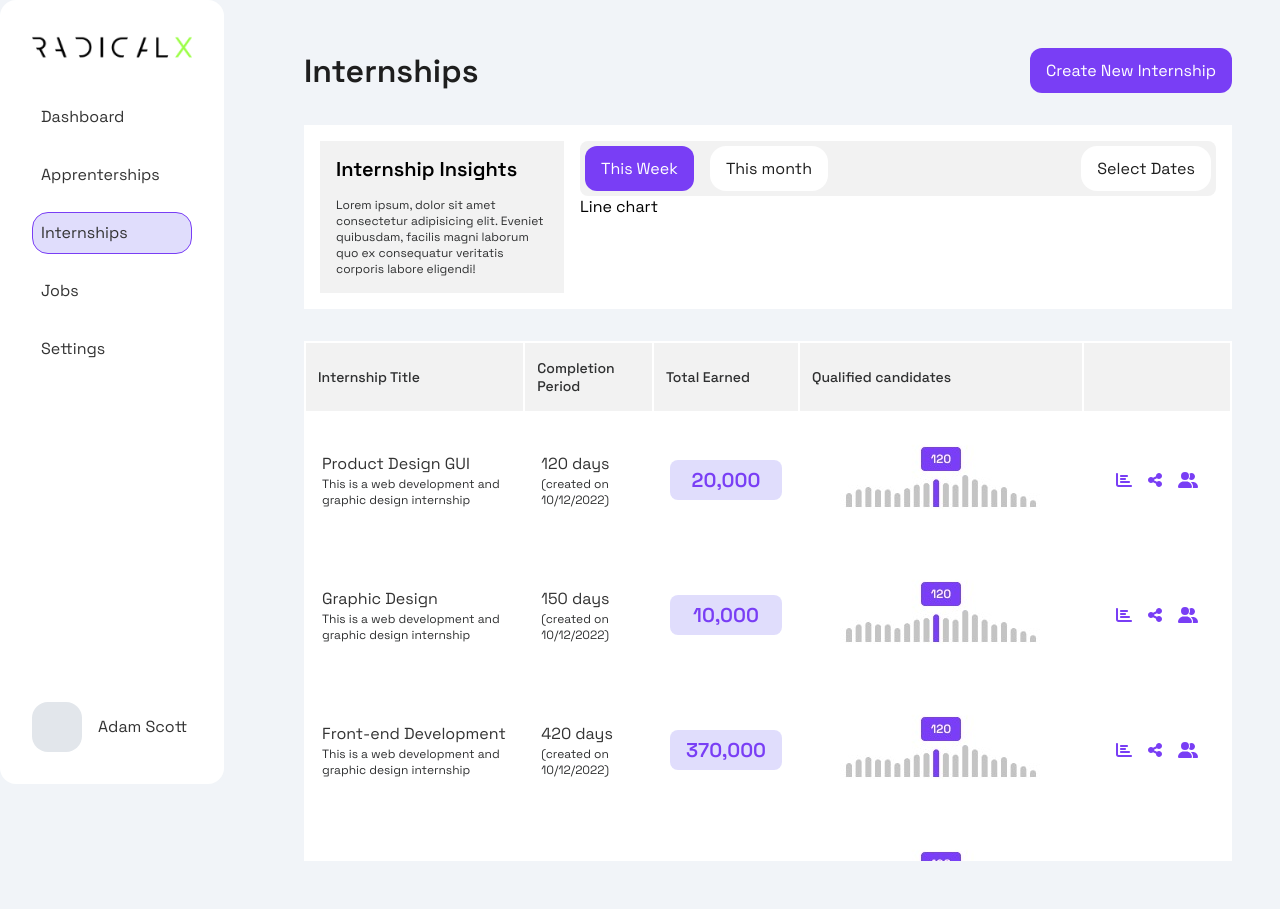
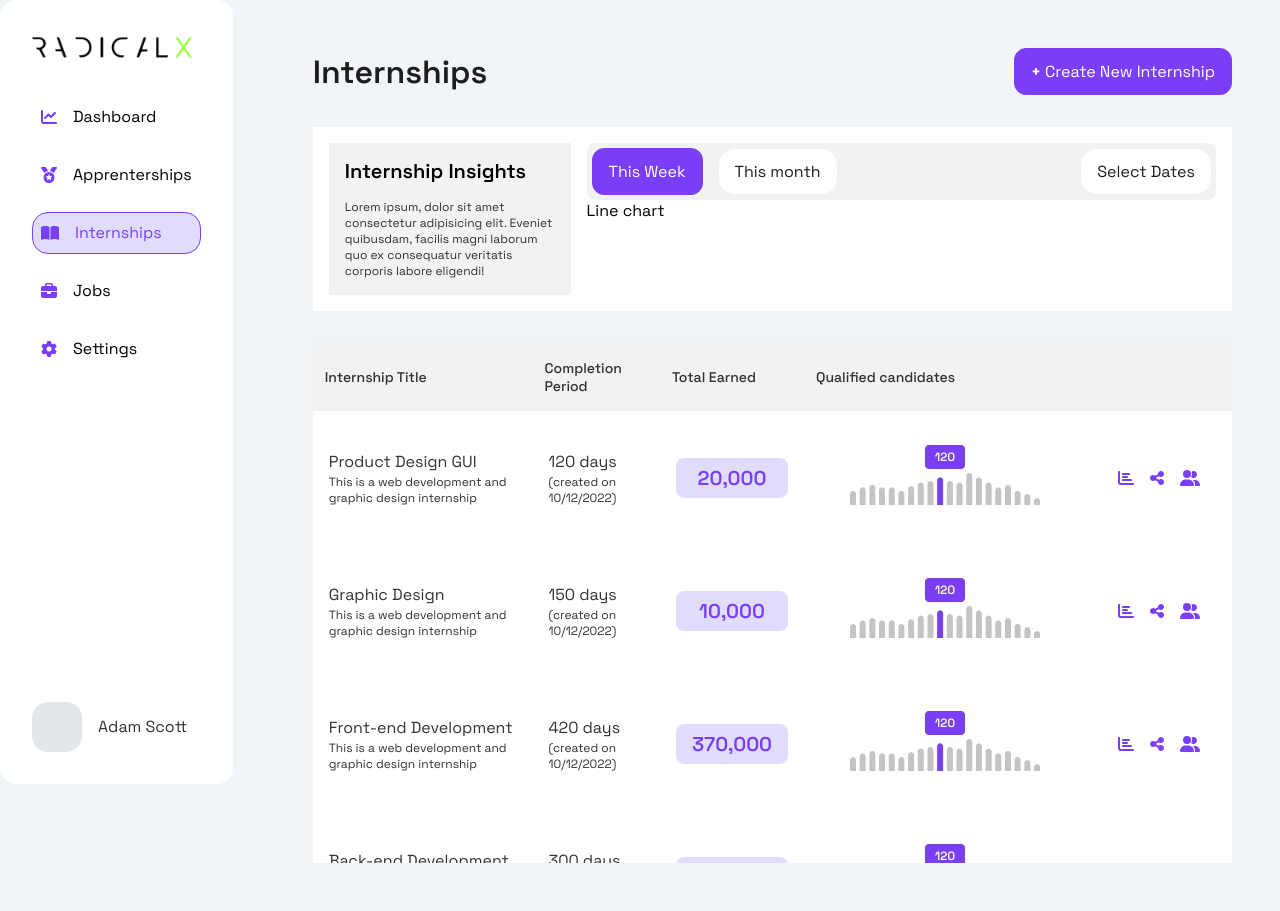
Before and after one commit to Salman-Abdulqadir/radicalx_internship, a React (Create React App) app: page / in a window 1280 px wide. Built offline with nearby package versions, Linux system fonts and the light colour scheme.

Commit message:
small changes

```diff
--- a/src/GlobalStyling.js
+++ b/src/GlobalStyling.js
@@ -66,7 +66,14 @@ export default createGlobalStyle`
         padding: 12px 1rem;
         border-radius: 12px;
         background-color: ${primary_color};
+        border: 1px solid ${primary_color};
         color: white;
+        transition: all 0.5s ease;
+        &:hover{
+            background-color: rgba(102, 85, 239, 0.2);
+            color: ${primary_color};
+
+        }
     }
     .flex{
         display: flex;
@@ -83,7 +90,7 @@ export default createGlobalStyle`
     }
     .active-link{
         border: 1px solid ${primary_color}!important;
-        color: ${primary_color};
+        color: ${primary_color}!important;
         background: rgba(102, 85, 239, 0.2);
     }
 `;
--- a/src/components/dashboard.jsx
+++ b/src/components/dashboard.jsx
@@ -10,7 +10,7 @@ const Dashboard = () => {
     <StyledDashboard>
       <div className="flex">
         <h2>Internships</h2>
-        <button className="purple-btn">Create New Internship</button>
+        <button className="purple-btn"> <strong>+</strong> Create New Internship</button>
       </div>
       <Insight />
       <InternshipList/>
--- a/src/components/intershipList.jsx
+++ b/src/components/intershipList.jsx
@@ -50,7 +50,7 @@ const InternshipList = () =>{
     ]
     return(
         <StyledTable>
-            <table>
+            <table cellSpacing={0}>
                 <StyledHeader>
                     <th>Internship Title</th>
                     <th>Completion Period</th>
@@ -76,6 +76,7 @@ const InternshipList = () =>{
 const StyledTable = styled.div`
     table{
         width: 100%;
+        postion: relative;
     }
     max-height: 65vh;
     overflow-y: scroll;
@@ -103,8 +104,10 @@ const StyledTable = styled.div`
 
 `
 const StyledHeader = styled.tr`
-    background: #f2f2f2;
+    position: sticky;
+    top: 0px;
     th{
+        background: #f2f2f2;
         padding: 1rem 0.75rem;
         text-align: left;
     }
--- a/src/components/navBar.jsx
+++ b/src/components/navBar.jsx
@@ -3,6 +3,10 @@ import styled from "styled-components";
 
 //importing images
 import logo from "../images/radicalxLogo.png";
+
+//fontawesome
+import { FontAwesomeIcon } from "@fortawesome/react-fontawesome";
+import { faBriefcase, faBookOpen, faGear, faMedal, faChartLine } from "@fortawesome/free-solid-svg-icons";
 
 const NavBar = () => {
     return(
@@ -10,11 +14,26 @@ const NavBar = () => {
             <Navigation>
                 <img src={logo} alt="" id="logo" />
                 <StyledLinks>
-                    <li><h4>Dashboard</h4></li>
-                    <li><h4>Apprenterships</h4></li>
-                    <li className="active-link"><h4>Internships</h4></li>
-                    <li><h4>Jobs</h4></li>
-                    <li><h4>Settings</h4></li>
+                    <li>
+                        <FontAwesomeIcon icon={faChartLine} color={"#793EF5"}/>
+                        <h4>Dashboard</h4>
+                    </li>
+                    <li>
+                        <FontAwesomeIcon icon={faMedal} color={"#793EF5"}/>
+                        <h4>Apprenterships</h4>
+                    </li>
+                    <li className="active-link">
+                        <FontAwesomeIcon icon={faBookOpen} color={"#793EF5"}/>
+                        <h4>Internships</h4>
+                    </li>
+                    <li>
+                        <FontAwesomeIcon icon={faBriefcase} color={"#793EF5"}/>
+                        <h4>Jobs</h4>
+                    </li>
+                    <li>
+                        <FontAwesomeIcon icon={faGear} color={"#793EF5"}/>
+                        <h4>Settings</h4>
+                    </li>
                 </StyledLinks>
             </Navigation>
             <Profile>
@@ -38,17 +57,24 @@ const StyledNav = styled.div`
 const StyledLinks = styled.ul`
     list-style: none;
     li{
+        display: flex;
+        gap: 1rem;
+        align-items: center;
         margin: 1rem 0rem;
         padding: 0.5rem;
         border: 1px solid white;
         border-radius: 1rem;
         cursor: pointer;
         transition: all 0.5s ease;
+        h4{
+            color: inherit;
+        }
         &:hover{
             border: 1px solid #793EF5;
             color: #793EF5;
             background: rgba(102, 85, 239, 0.2);
         }
+
     }
 `;
 const Navigation = styled.div`
```
